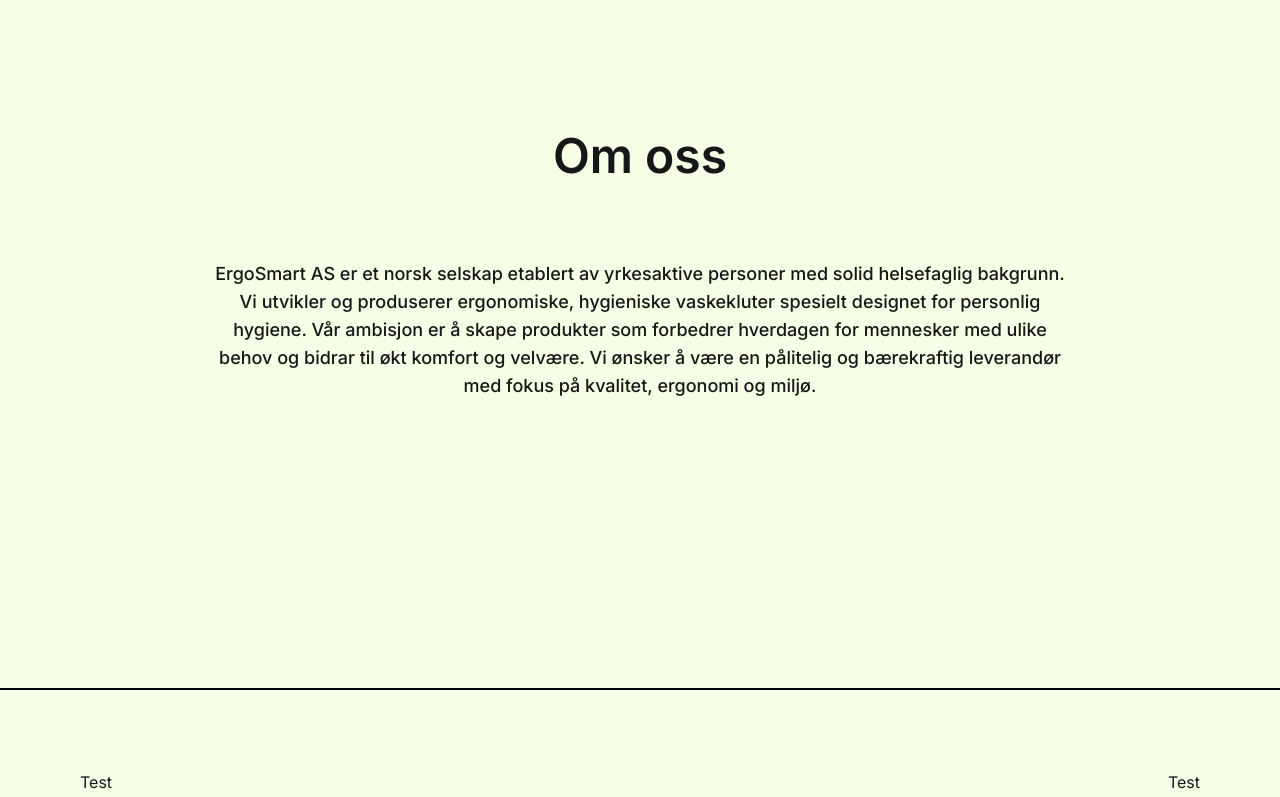
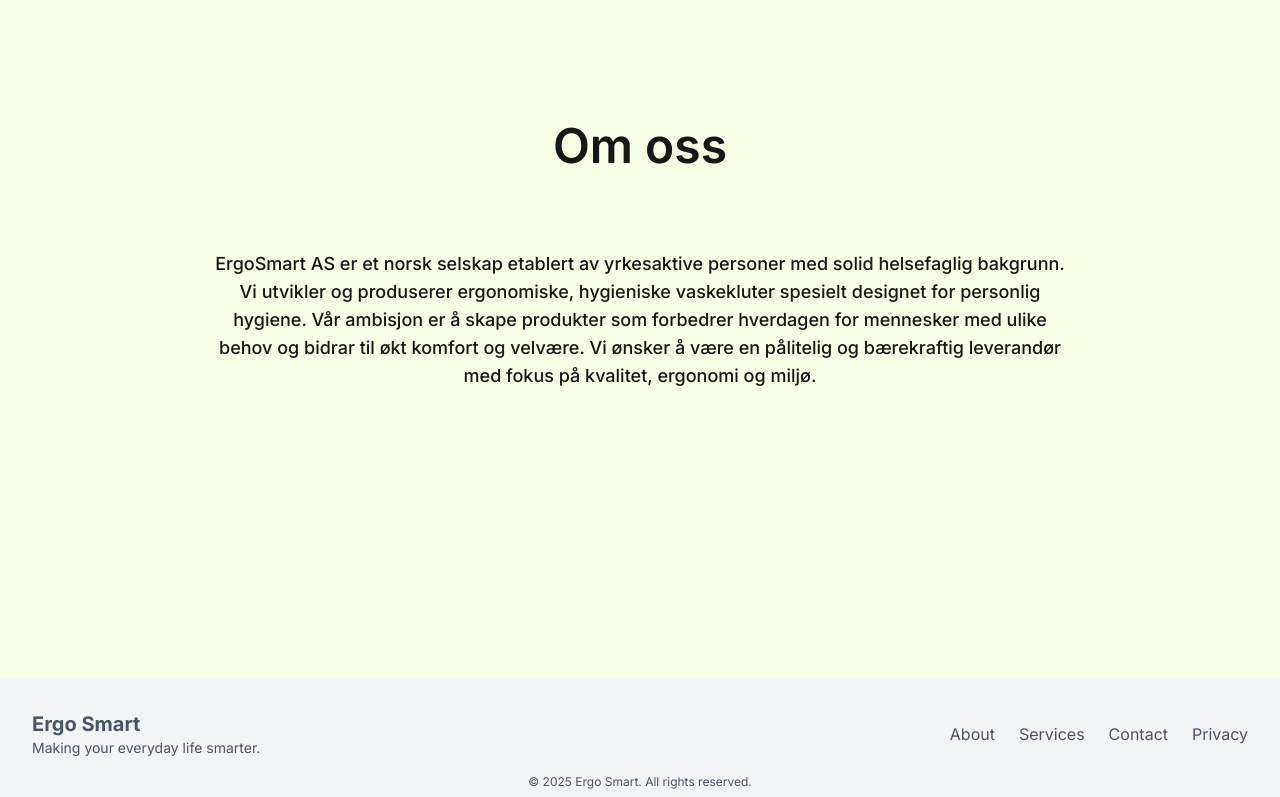
Before and after one commit to ergosmartAS/ergo-smart-website, a Next.js app: page / in a window 1280 px wide. Shown: the part 2000-2797 px from the top of the page. Built offline with nearby package versions, Linux system fonts and the light colour scheme.

Commit message:
some functionality

```diff
--- a/app/globals.css
+++ b/app/globals.css
@@ -26,7 +26,7 @@
 }
 
 h1 {
-  font-size: clamp(1rem, 7.5vw, 6rem);
+  font-size: clamp(3.5rem, 7.5vw, 6rem);
   text-align: center;
   font-weight: 700;
   span {
--- a/components/footer.jsx
+++ b/components/footer.jsx
@@ -1,21 +1,32 @@
+import Link from "next/link"
+
 export default function Footer () {
     return (
-        <footer className="flex justify-between pb-20 pt-20 border-black backdrop-opacity-30 border-t-2">
-
-
-            <div className="mx-20">
-                <ul>
-                    <li>Test</li>
-                    <li>Test</li>
-                    <li>Test</li>
-                </ul>
-            </div>
-            <div className="mx-20">
-                <ul>
-                    <li>Test</li>
-                    <li>Test</li>
-                    <li>Test</li>
-                </ul>
+        <footer className="bg-gray-100 text-gray-600 py-8">
+            <div className="max-w-7xl mx-auto px-4 sm:px-6 lg:px-8">
+                <div className="flex flex-col md:flex-row justify-between items-center">
+                    <div className="mb-4 md:mb-0">
+                        <h3 className="text-xl font-bold">Ergo Smart</h3>
+                        <p className="text-sm">Making your everyday life smarter.</p>
+                    </div>
+                    <div className="flex space-x-6">
+                        <Link href="/about">
+                            <p className="hover:text-gray-800">About</p>
+                        </Link>
+                        <Link href="/services">
+                            <p className="hover:text-gray-800">Services</p>
+                        </Link>
+                        <Link href="/contact">
+                            <p className="hover:text-gray-800">Contact</p>
+                        </Link>
+                        <Link href="/privacy">
+                            <p className="hover:text-gray-800">Privacy</p>
+                        </Link>
+                    </div>
+                </div>
+                <div className="mt-4 text-center text-xs">
+                    © {new Date().getFullYear()} Ergo Smart. All rights reserved.
+                </div>
             </div>
         </footer>
     )
--- a/components/header.jsx
+++ b/components/header.jsx
@@ -2,13 +2,13 @@
 
 export default function Header () {
     return(
-        <header className="sticky top-14 ml-20 mr-20 flex justify-between">
-            <h2 className=" text-4xl font-bold">Ergo Smart</h2>
+        <header className="sticky xl:top-16 md:ml-20 ml-6 mr-6 top-8 md:mr-20 z-100 flex justify-between">
+            <h2 className=" text-4xl font-bold mt-1 sm:mt-2">Ergo Smart</h2>
             <div className="">
                 <Image
                 src={'/images/contact-us.svg'}
-                width={60}
-                height={60}
+                width={50}
+                height={50}
                 alt={'A contact us image'}
                 quality={100}/>
             </div>
--- a/components/homeSection.jsx
+++ b/components/homeSection.jsx
@@ -2,30 +2,33 @@
 
 export default function HomeSection () {
     return (
-        <div className=" h-dvh flex justify-center items-center max-w-sm mx-auto md:max-w-3xl lg:max-w-5xl xl:max-w-7xl ">
+        <div className=" h-dvh flex justify-center items-center mx-3 md:mx-auto md:max-w-3xl lg:max-w-5xl xl:max-w-7xl ">
             <div>
-                <h1>En <span className=" italic" >enklere</span> hverdag.</h1>
-                <div className="flex justify-center gap-8 pt-28 mb-24">
-                    <div className="pt-36">
+                <h1 className="transition transform hover:scale-110">En <span className=" italic" >enklere</span> hverdag.</h1>
+                <div className="flex justify-center md:gap-8 gap-2 pt-20 md:pt-28 mb-24">
+                    <div className=" pt-20 md:pt-36">
                         <Image
                         src={'/images/small-image-left.png'}
                         width={250}
                         height={200}
-                        alt={'A large image'}/>
+                        alt={'A large image'}
+                        className="transition transform hover:scale-110"/>
                     </div>
-                    <div>
+                    <div className="">
                         <Image
                         src={'/images/large-image.png'}
                         width={519}
                         height={384}
-                        alt={'A large image'}/>
+                        alt={'A large image'}
+                        className="transition transform hover:scale-110"/>
                     </div>
                     <div className="pt-12">
                         <Image
                         src={'/images/small-image-right.png'}
                         width={223}
                         height={144}
-                        alt={'A large image'}/>
+                        alt={'A large image'}
+                        className="transition transform hover:scale-110"/>
                     </div>
                 </div>
             </div>
```
